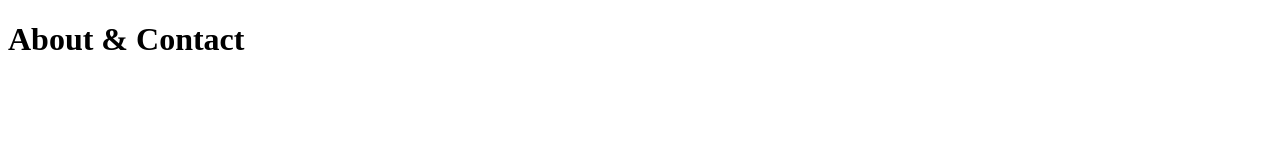
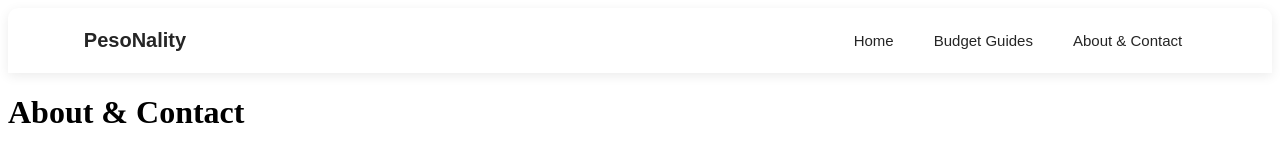
Before and after one commit to svtrox/PesoNality, a plain HTML site: page about.html in a window 1280 px wide. Drawn offline with Linux system fonts and the light colour scheme.

Commit message:
guide and about nav bar

```diff
--- a/about.html
+++ b/about.html
@@ -4,8 +4,67 @@
     <meta charset="UTF-8">
     <meta name="viewport" content="width=device-width, initial-scale=1.0">
     <title>About & Contact</title>
+    <style>
+        /* Navigation bar */
+        .navbar {
+            display: flex;
+            justify-content: space-between;
+            align-items: center;
+            padding: 12px 6%;
+            background-color: #ffffff;
+            border-radius: 10px 10px 0 0;
+            box-shadow: 0 3px 12px rgba(0, 0, 0, 0.08);
+            font-family: Arial;
+        }
+
+        .navbar a {
+            display: block;
+            color: #252525;
+            text-decoration: none;
+        }
+
+        .navbar .logo {
+            font-size: 20px;
+            font-weight: bold;
+        }
+
+        .navbar ul {
+            display: flex;
+            flex-wrap: wrap;
+            justify-content: center;
+            gap: 12px;
+            margin: 0;
+            padding: 0;
+            list-style: none;
+        }
+
+        .navbar li a {
+            padding: 12px 14px;
+            border-radius: 6px;
+            font-size: 15px;
+        }
+
+        .navbar li a:hover,
+        .navbar li a:focus-visible {
+            background-color: #f2f2f2;
+        }
+    </style>
 </head>
 <body>
-    <h1>About & Contact</h1>
+    <!-- Header part -->
+    <header>
+        <nav class="navbar" aria-label="Main navigation">
+            <a href="index.html" class="logo">PesoNality</a>
+            <ul>
+                <li><a href="index.html">Home</a></li>
+                <li><a href="budgetguides.html" aria-current="page">Budget Guides</a></li>
+                <li><a href="about.html">About & Contact</a></li>
+            </ul>
+        </nav>
+    </header>
+
+    <main>
+        <h1>About & Contact</h1>
+    </main>
 </body>
 </html>
```
Also changed, not shown: budgetguides.html (+1 -0 lines).
